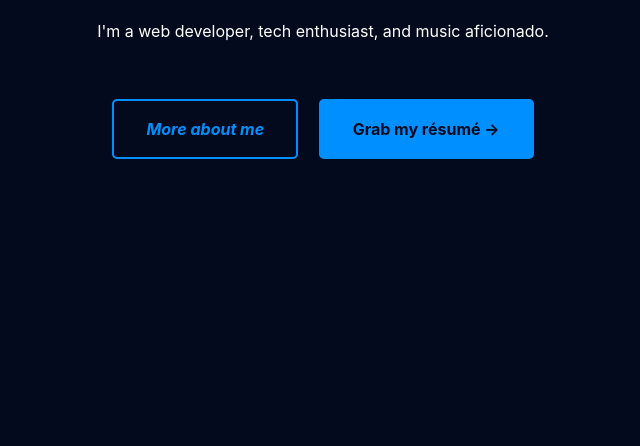
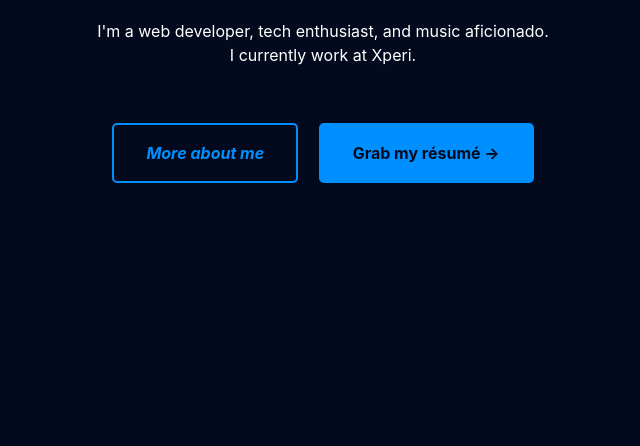
Before and after one commit to alechemy/aleccuster.com, a website: page src/index.html in a window 1280 px wide. Shown: the part 302-748 px from the top of the page, without its empty margins (317-957 px from the left). Drawn offline with Linux system fonts and the light colour scheme; files whose address does not match are found by name.

Commit message:
update bio 🪃

```diff
--- a/src/index.html
+++ b/src/index.html
@@ -32,7 +32,8 @@
     <main>
       <h1>Hi! I'm Alec. 👋</h1>
       <p>
-        I'm a web developer, tech enthusiast, and music aficionado.
+        I'm a web developer, tech enthusiast, and music aficionado. <br/>
+        I currently work at Xperi.
       </p>
       <br />
       <p>
```
Also changed, not shown: src/about.html (+1 -1 lines).
